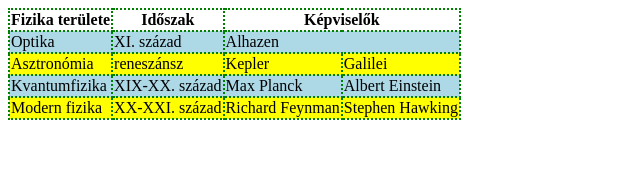
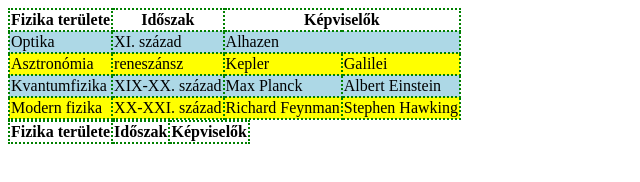
Before and after one commit to VaticanCityBorder/javascript_func, a plain HTML site: page table_col_hf/index.html in a window 1280 px wide. Shown: the whole page, without its empty margins (0-640 px from the left). Drawn offline with Linux system fonts and the light colour scheme.

Commit message:
Órai munka

```diff
--- a/table_col_hf/index.html
+++ b/table_col_hf/index.html
@@ -20,6 +20,6 @@
                 <tr><td>Modern fizika</td><td>XX-XXI. század</td><td>Richard Feynman</td><td>Stephen Hawking</td></tr>
             </tbody>
         </table>
-
+        <script src="script.js"></script>
 </body>
 </html>
--- /dev/null
+++ b/table_col_hf/script.js
@@ -0,0 +1,59 @@
+/**
+ * @type {{theme:string,time:string,scientist1:string}[]}
+ */
+const arr = [
+    {
+        theme: 'Optika',
+        time: 'XI. szazad',
+        scientist1: 'Alhazen'
+    },
+    {
+        theme: 'Asztronómia',
+        time: 'reneszánsz',
+        scientist1: 'Kepler',
+        scientist2: 'Galilei'
+    },
+    {
+        theme: 'Kvantumfizika',
+        time: 'XIX-XX. század',
+        scientist1: 'Max Planck',
+        scientist2: 'Albert Einstein'
+    },
+    {
+        theme: 'Modern fizika',
+        time: 'XX-XXI. század',
+        scientist1: 'Richard Feynman',
+        scientist2: 'Stephen Hawking'
+    }
+]
+
+const table = document.createElement("table");
+const thead = document.createElement("thead");
+const th = document.createElement("th");
+const th2 = document.createElement("th");
+const th3 = document.createElement("th");
+const tr = document.createElement("tr");
+const td = document.createElement("td");
+const tbody = document.createElement("tbody");
+
+/* Táblázat */
+document.body.appendChild(table);
+
+/* Fejléc */
+table.appendChild(thead);
+thead.appendChild(tr);
+tr.appendChild(th);
+tr.appendChild(th2);
+tr.appendChild(th3);
+
+th.innerText = "Fizika területe";
+th2.innerText = "Időszak";
+th3.innerText = "Képviselők";
+
+/* Táblázat */
+table.appendChild(tbody);
+
+for (let i = 0; i < arr.length; i++) {
+    const element = arr[i];
+
+}
```
